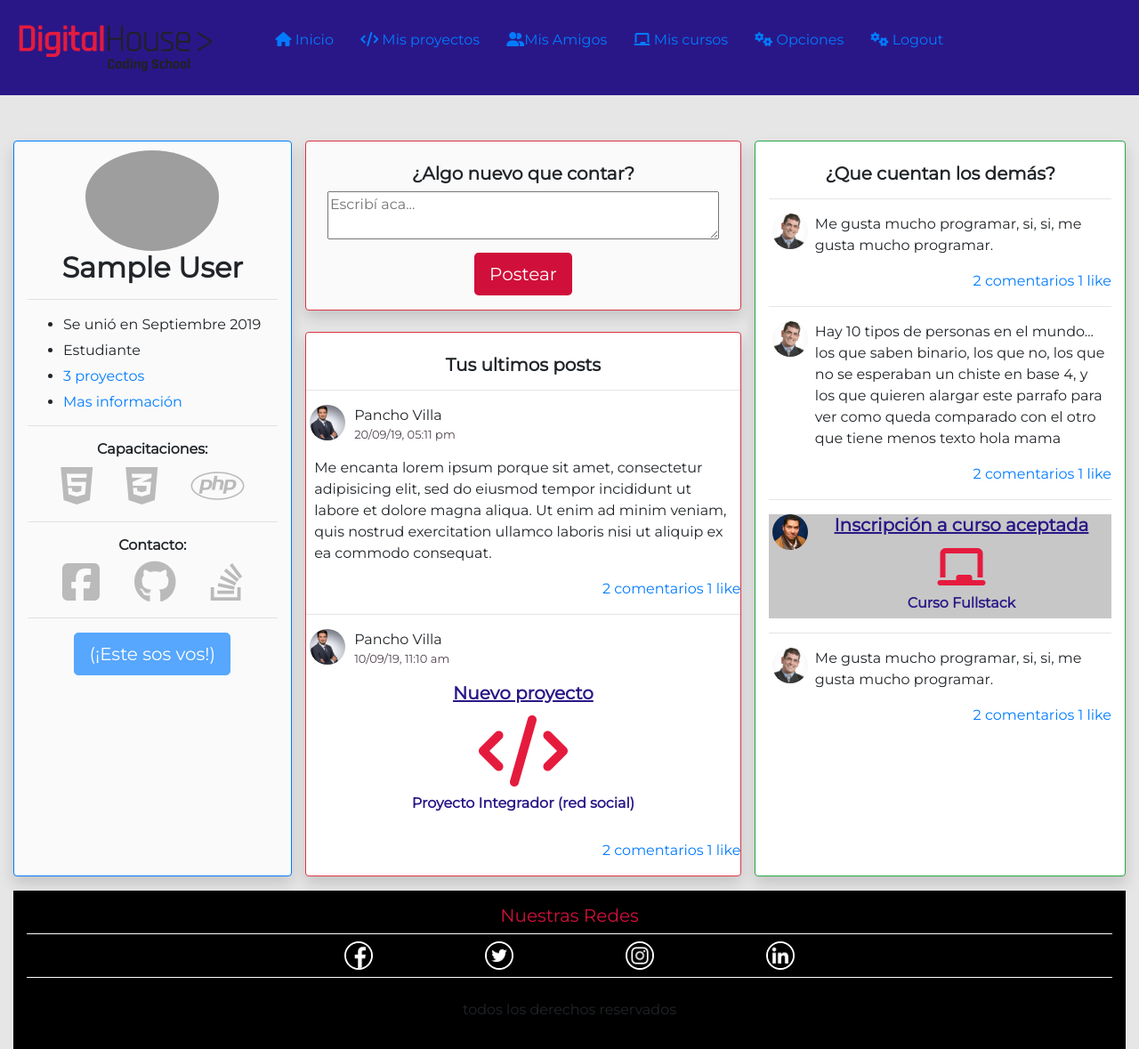
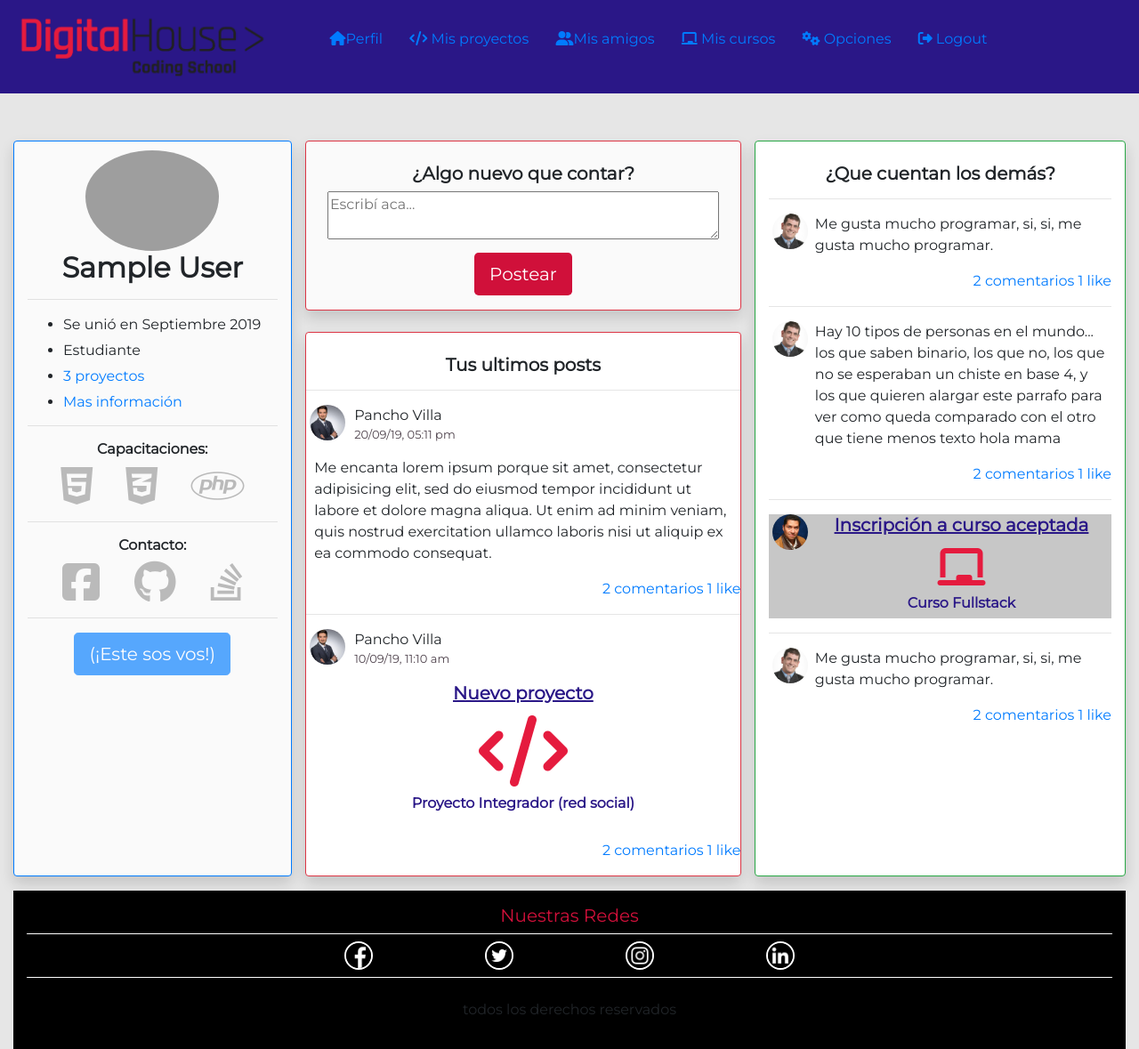
Before and after one commit to AquilanteJP/Proyecto-Integrador-DH, a PHP site: page /profile.php in a window 1280 px wide. Shown: the whole page at 89% size. Run offline with PHP 8.4, Linux system fonts and the light colour scheme; the visitor is signed in with stand-in values (Sample User, id 1); some libraries are stand-ins or nearby versions; grey boxes are pictures that could not be loaded.

Commit message:
Terminado! (!unificaciónFormato,emprolijamiento,footerPerfilFix)

```diff
--- a/Proyecto-Integrador-DH/Proyecto/css/footer.css
+++ b/Proyecto-Integrador-DH/Proyecto/css/footer.css
@@ -5,6 +5,7 @@ footer{
   text-align: center;
   padding: 1em;
 }
+
 .redes {
   border-top: 1px solid white;
   border-bottom: 1px solid white;
--- /dev/null
+++ b/Proyecto-Integrador-DH/Proyecto/css/header.css
@@ -0,0 +1,32 @@
+.-navbar{
+  display:flex !important;
+  background-color:#2A1787;
+  width:110% !important;
+  position:fixed !important;
+  z-index:20;
+  top:0;
+}
+
+.-logocontainer{
+  padding:0 10px !important;
+  width:23% !important;
+}
+
+.-linkscontainer{
+  width:70%;
+  float:right;
+}
+
+.-links{
+  list-style-type: none;
+  overflow: hidden;
+}
+
+.-link{
+  text-align:center;
+  display:inline-block;
+}
+
+.dh2{
+  width:100%;
+}
--- a/Proyecto-Integrador-DH/Proyecto/css/logIn.css
+++ b/Proyecto-Integrador-DH/Proyecto/css/logIn.css
@@ -1,4 +1,12 @@
 /*HEADER----------------------------------------------------------------------*/
+header{
+  width:100%;
+  height:17vh;
+  position: fixed;
+  top:0;
+  z-index:10;
+}
+
 .info {
   background-color: #fafafa;
   height: 100vh;
@@ -18,6 +26,7 @@
 
 /*HEADER----------------------------------------------------------------------*/
 /*SECTION C/IMG---------------------------------------------------------------*/
+
 .imagen {
   width: 75%;
   height: 100vh;
--- a/Proyecto-Integrador-DH/Proyecto/css/master.css
+++ b/Proyecto-Integrador-DH/Proyecto/css/master.css
@@ -1,8 +1,10 @@
 @import "./logIn.css";
 @import "./registro.css";
 @import "./footer.css";
+@import "./header.css";
 @import "./profile.css";
 @import "./misAmigos.css";
+
 
 * {
   font-family: 'Montserrat', sans-serif;
--- a/Proyecto-Integrador-DH/Proyecto/css/profile.css
+++ b/Proyecto-Integrador-DH/Proyecto/css/profile.css
@@ -4,45 +4,7 @@ body{
 
 .-all{
   background-color:#e6e6e6;
-  position:relative;
-}
-
-header{
-  width:100%;
-  height:17vh;
-  position: fixed;
-  top:0;
-  z-index:10;
-}
-
-.-navbar{
-  background-color:#2A1787;
-
-}
-
-.-logocontainer{
-  width:20%;
-  height:20%;
-  padding:10px;
-}
-
-.-linkscontainer{
-  width:70%;
-  float:right;
-}
-
-.-links{
-  list-style-type: none;
-  overflow: hidden;
-}
-
-.-link{
-  text-align:center;
-  display:inline-block;
-}
-
-.dh2{
-  width:100%;
+  position:relative !important;
 }
 
 .-contenido{
@@ -220,5 +182,5 @@ header{
 }
 
 .-footer{
-  width:100vw;
+  width:110% !important;
 }
--- /dev/null
+++ b/Proyecto-Integrador-DH/Proyecto/partials/header.php
@@ -0,0 +1,43 @@
+<nav class="navbar navbar-expand-sm navbar-dark row -navbar">
+  <div class="-logocontainer">
+    <img src="img/logo-DH.png" alt="logo" class="dh2">
+  </div>
+  <div class="-linkscontainer">
+    <ul class="-links">
+      <?php if(isset($_SESSION["email"])) :?>
+        <li class="nav-item -link">
+          <button type="button" class="btn btn-link" name="button"><i class="fas fa-home"></i><a href="profile.php">Perfil</a></button>
+        </li>
+        <li class="nav-item -link">
+          <button type="button" class="btn btn-link" name="button"><i class="fas fa-code"></i> Mis proyectos</button>
+        </li>
+        <li class="nav-item -link">
+          <button type="button" class="btn btn-link" name="button"><i class="fas fa-user-friends"></i><a href="misAmigos.php">Mis amigos</a></button>
+        </li>
+        <li class="nav-item -link">
+          <button type="button" class="btn btn-link" name="button"><i class="fas fa-chalkboard"></i> Mis cursos</button>
+        </li>
+        <li class="nav-item -link">
+         <button type="button" class="btn btn-link" name="button"><i class="fas fa-cogs"></i> Opciones</button>
+        </li>
+        <li class="nav-item -link">
+         <button type="button" class="btn btn-link" name="button"><a href="logOut.php"><i class="fas fa-sign-out-alt"></i> Logout</a></button>
+        </li>
+      <?php else :?>
+        <li class="nav-item -link">
+          <button type="button" class="btn btn-link" name="button"><i class="fas fa-code"></i><a href="#preguntas">Preguntas Frecuentes</a></button>
+        </li>
+        <li class="nav-item -link">
+          <button type="button" class="btn btn-link" name="button"><i class="fas fa-user-friends"></i><a href="#nosotros">Nosotros</a></button>
+        </li>
+        <li class="nav-item -link">
+          <button type="button" class="btn btn-link" name="button"><i class="fas fa-chalkboard"></i><a href="#contacto">Contacto</a></button>
+        </li>
+        <li class="nav-item -link">
+          <button type="button" class="btn btn-link" name="button"><i class="fas fa-user"></i><a href="registro.php">Registrate</a></button>
+        </li>
+      </ul>
+      <?php endif;?>
+    </ul>
+  </div>
+</nav>
--- a/Proyecto-Integrador-DH/Proyecto/profile.php
+++ b/Proyecto-Integrador-DH/Proyecto/profile.php
@@ -22,35 +22,7 @@ if(empty($_SESSION)){ //Si no se inicio una sesión mediante guardarSesion(), se
   </head>
   <body>
     <div class="container-fluid m-0 p-0 d-flex flex-row flex-wrap -all">
-      <header>
-          <nav class="navbar navbar-expand-sm navbar-dark row -navbar">
-            <div class="-logocontainer">
-              <img src="img/logo-DH.png" alt="logo" class="dh2">
-            </div>
-            <div class="-linkscontainer">
-              <ul class="-links">
-                <li class="nav-item -link">
-                  <button type="button" class="btn btn-link" name="button"><i class="fas fa-home"></i> Inicio</button>
-                </li>
-                <li class="nav-item -link">
-                  <button type="button" class="btn btn-link" name="button"><i class="fas fa-code"></i> Mis proyectos</button>
-                </li>
-                <li class="nav-item -link">
-                   <button type="button" class="btn btn-link" name="button"><i class="fas fa-user-friends"></i><a href="misAmigos.php">Mis Amigos</a></button>
-                </li>
-                <li class="nav-item -link">
-                   <button type="button" class="btn btn-link" name="button"><i class="fas fa-chalkboard"></i> Mis cursos</button>
-                </li>
-                <li class="nav-item -link">
-                   <button type="button" class="btn btn-link" name="button"><i class="fas fa-cogs"></i> Opciones</button>
-                </li>
-                <li class="nav-item -link">
-                   <button type="button" class="btn btn-link" name="button"><a href="logOut.php"><i class="fas fa-cogs"></i> Logout</a></button>
-                </li>
-              </ul>
-            </div>
-          </nav>
-      </header>
+      <?php include_once("partials/header.php"); ?>
       <div class="container-fluid row -contenido">
         <div class="border border-primary rounded col-12 col-md-3 mt-5 mb-lg-3 shadow -profile">
           <img src="<?= isset($_SESSION['avatar'])?"profilePics/".$_SESSION['avatar']:(isset($_COOKIE['avatar'])?"profilePics/".$_COOKIE['avatar']:"profilePics/generic.jpg") ;?>?>" alt="fotoperfil" class="-profilePic">
```
Also changed, not shown: Proyecto-Integrador-DH/Proyecto/logIn.php (+8 -36 lines), Proyecto-Integrador-DH/Proyecto/misAmigos.php (+1 -30 lines), Proyecto-Integrador-DH/Proyecto/probar.php (deleted, +0 -30 lines), Proyecto-Integrador-DH/Proyecto/registro.php (+5 -4 lines).
